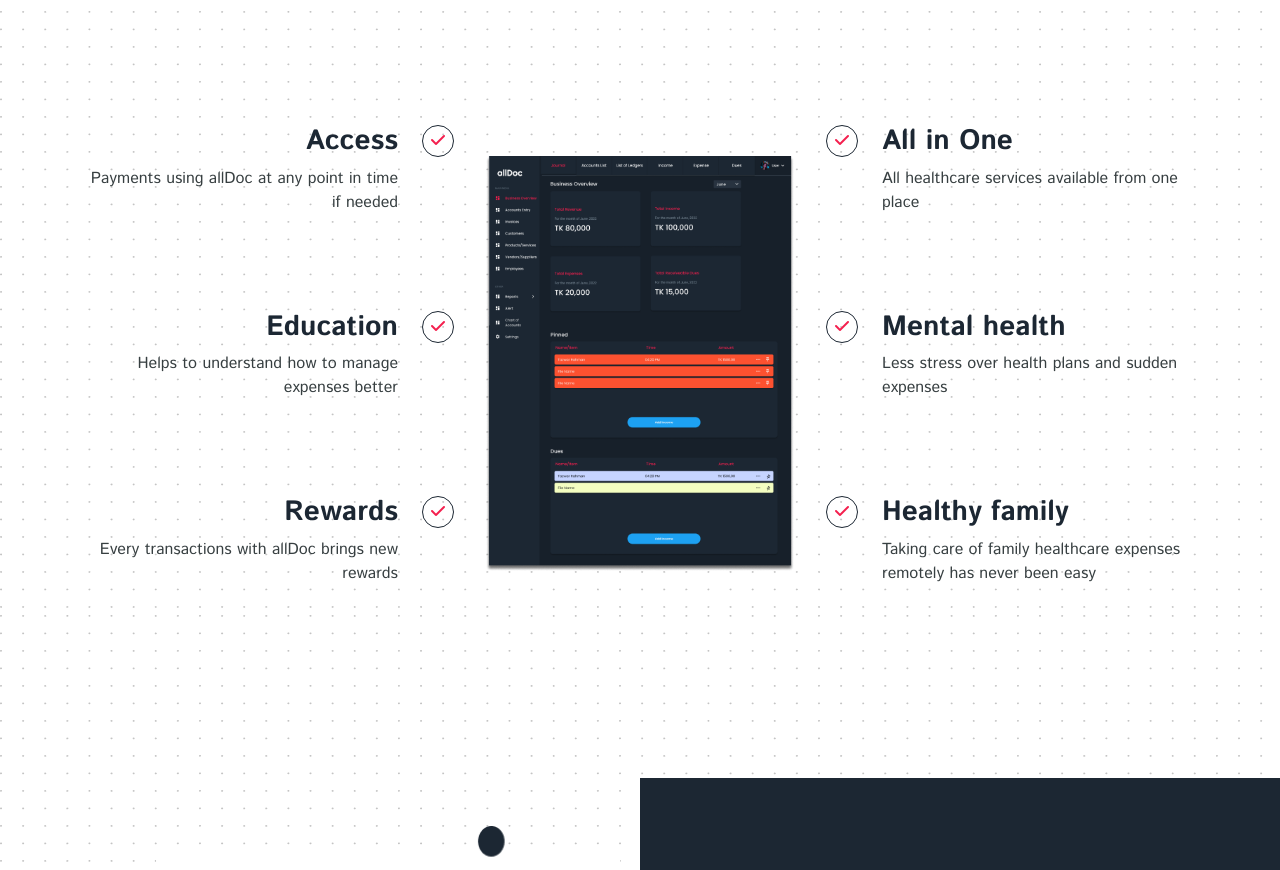
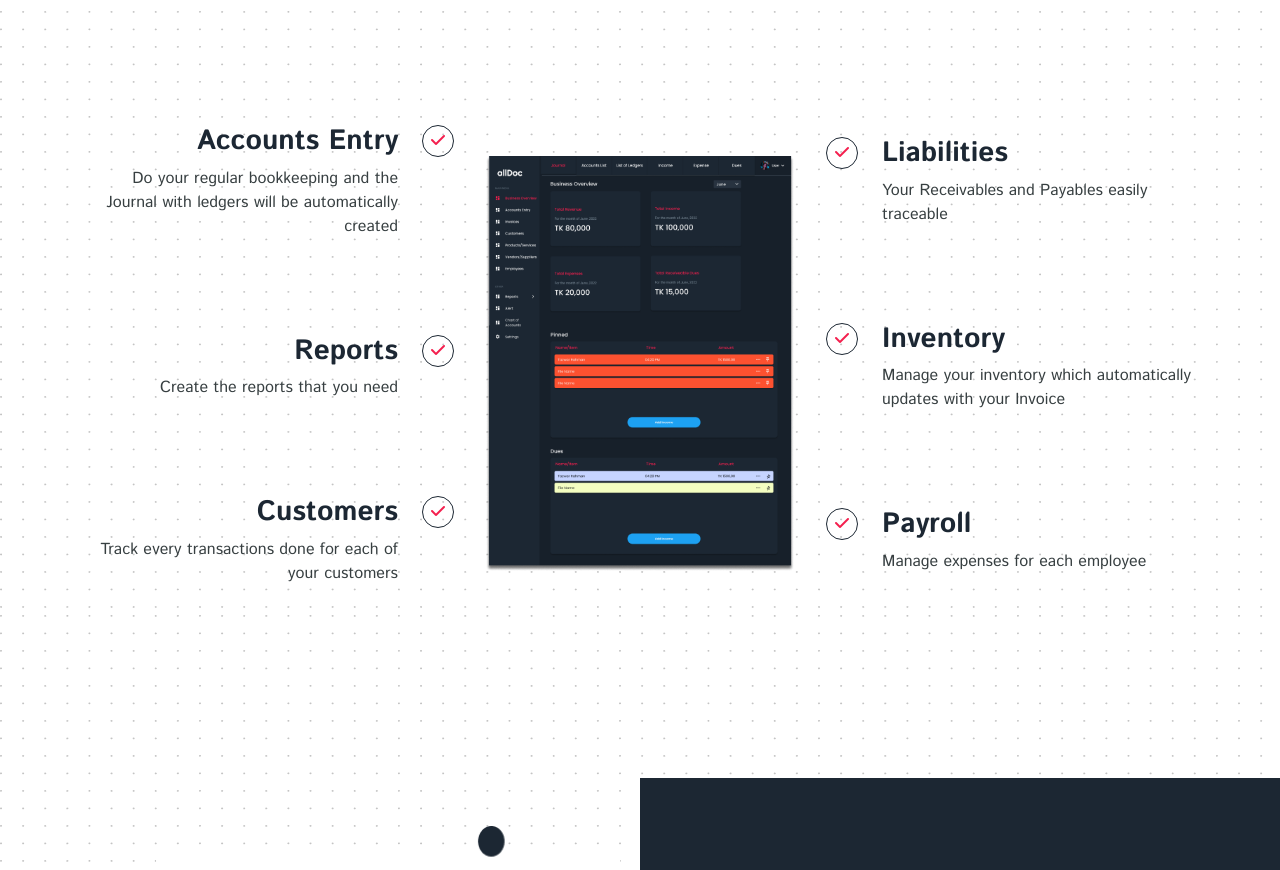
Before and after one commit to Say-M/alldoc-landing, a plain HTML site: page index.html in a window 1280 px wide. Shown: the part 1512-2382 px from the top of the page. Drawn offline with nearby package versions, Linux system fonts and the light colour scheme.

Commit message:
content fixed

```diff
--- a/index.html
+++ b/index.html
@@ -196,8 +196,11 @@
                   <i class="fas fa-check"></i>
                 </span>
                 <div>
-                  <h3>Access</h3>
-                  <p>Payments using allDoc at any point in time if needed</p>
+                  <h3>Accounts Entry</h3>
+                  <p>
+                    Do your regular bookkeeping and the Journal with ledgers
+                    will be automatically created
+                  </p>
                 </div>
               </li>
               <li>
@@ -205,8 +208,8 @@
                   <i class="fas fa-check"></i>
                 </span>
                 <div>
-                  <h3>Education</h3>
-                  <p>Helps to understand how to manage expenses better</p>
+                  <h3>Reports</h3>
+                  <p>Create the reports that you need</p>
                 </div>
               </li>
               <li>
@@ -214,8 +217,10 @@
                   <i class="fas fa-check"></i>
                 </span>
                 <div>
-                  <h3>Rewards</h3>
-                  <p>Every transactions with allDoc brings new rewards</p>
+                  <h3>Customers</h3>
+                  <p>
+                    Track every transactions done for each of your customers
+                  </p>
                 </div>
               </li>
             </ul>
@@ -230,8 +235,8 @@
                   <i class="fas fa-check"></i>
                 </span>
                 <div>
-                  <h3>All in One</h3>
-                  <p>All healthcare services available from one place</p>
+                  <h3>Liabilities</h3>
+                  <p>Your Receivables and Payables easily traceable</p>
                 </div>
               </li>
               <li>
@@ -239,8 +244,11 @@
                   <i class="fas fa-check"></i>
                 </span>
                 <div>
-                  <h3>Mental health</h3>
-                  <p>Less stress over health plans and sudden expenses</p>
+                  <h3>Inventory</h3>
+                  <p>
+                    Manage your inventory which automatically updates with your
+                    Invoice
+                  </p>
                 </div>
               </li>
               <li>
@@ -248,11 +256,8 @@
                   <i class="fas fa-check"></i>
                 </span>
                 <div>
-                  <h3>Healthy family</h3>
-                  <p>
-                    Taking care of family healthcare expenses remotely has never
-                    been easy
-                  </p>
+                  <h3>Payroll</h3>
+                  <p>Manage expenses for each employee</p>
                 </div>
               </li>
             </ul>
```
